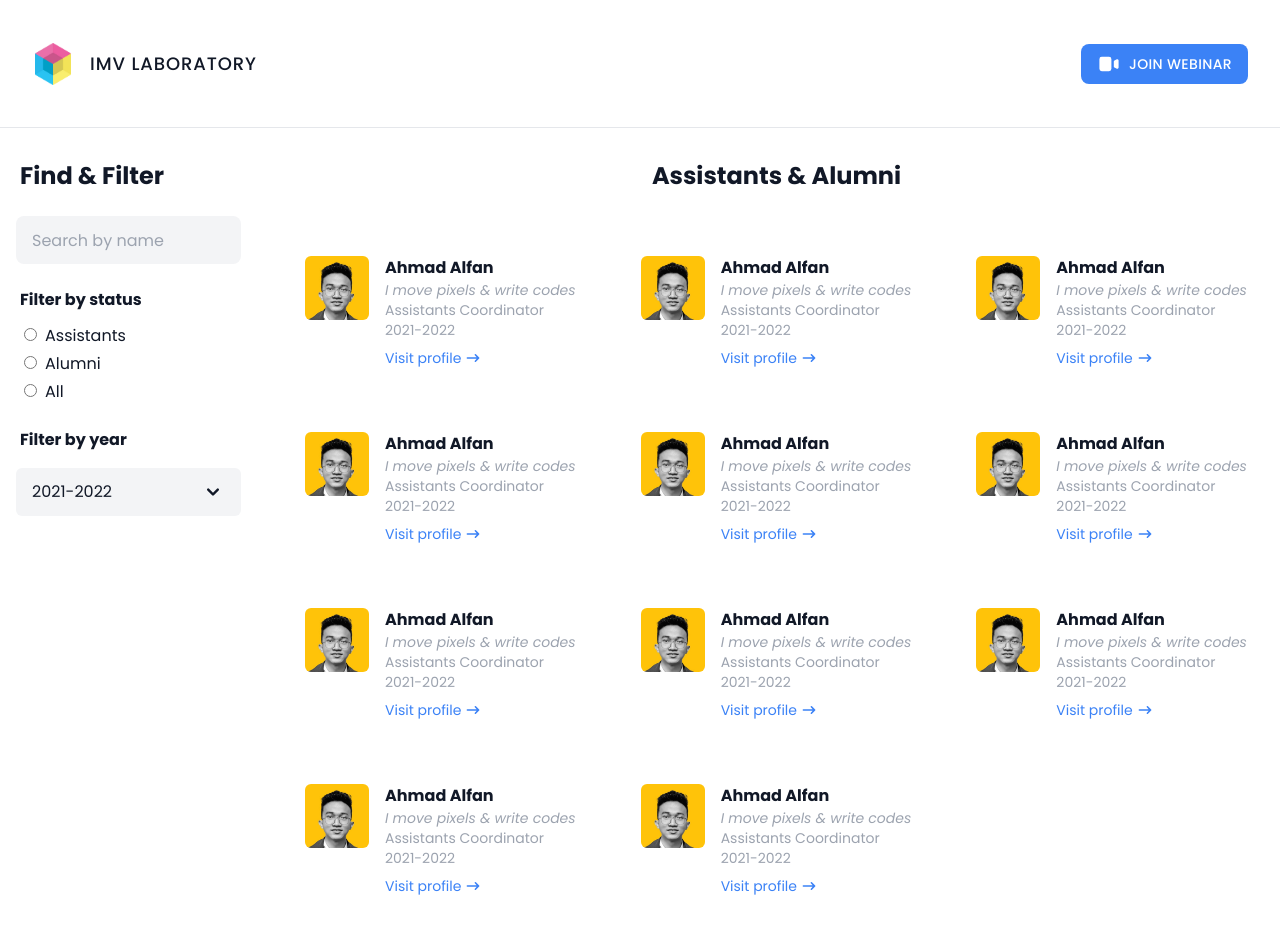
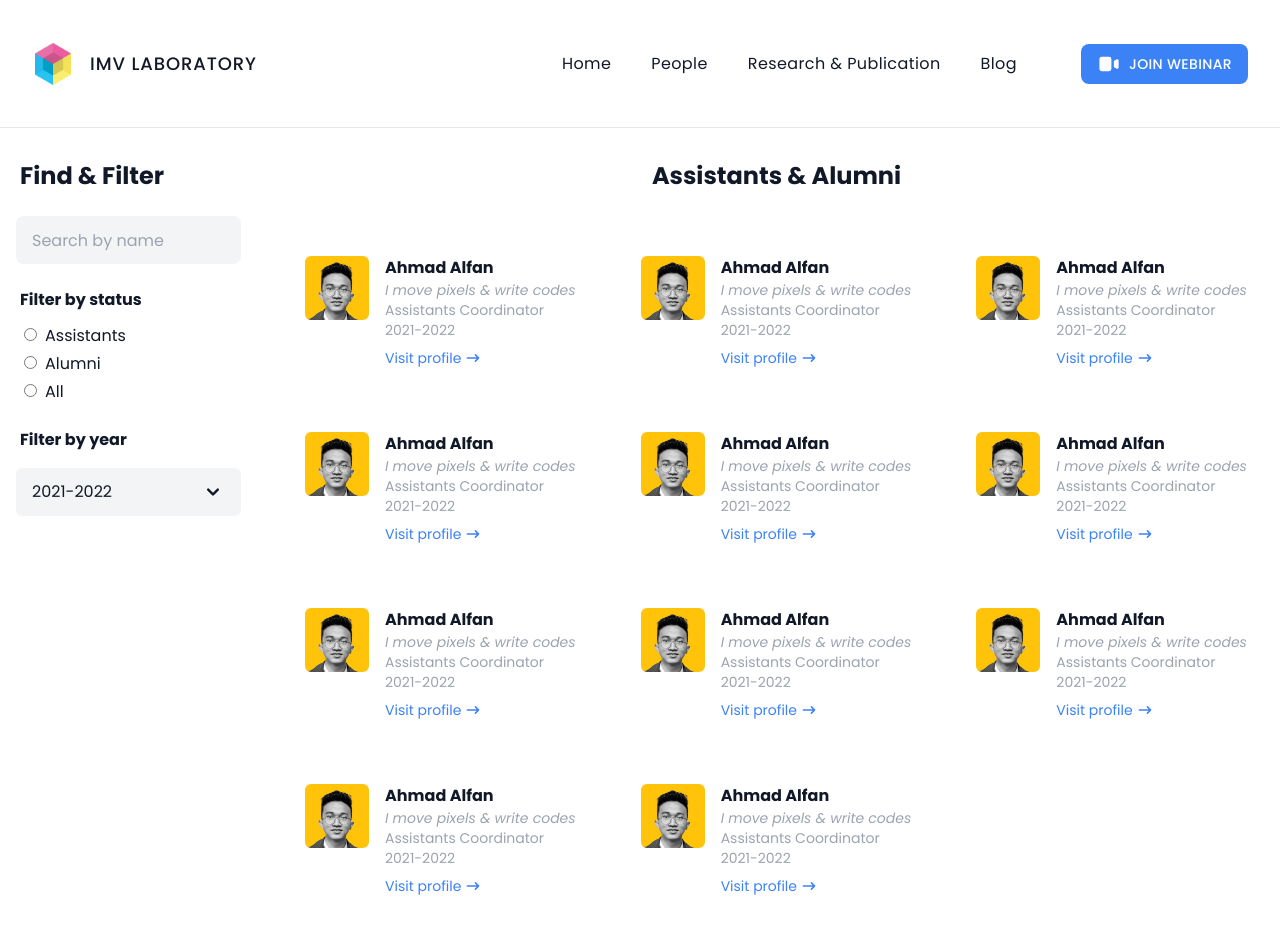
Before and after one commit to alfanme/IMV-Laboratory-Website, a Next.js app: page /assistant in a window 1280 px wide. Shown: the top 930 px of the page. Built offline with nearby package versions, Linux system fonts and the light colour scheme.

Commit message:
Activate navigation menus

```diff
--- a/components/Header.js
+++ b/components/Header.js
@@ -12,7 +12,7 @@ export default function Header() {
     return (
         <header className='sticky top-0 md:-top-12 z-50 flex justify-between items-center h-20 md:h-32 px-4 md:px-8 bg-white border-b border-gray-200'>
             <div className='sticky top-0 flex md:justify-between items-center h-20 w-full'>
-                {/* <button
+                <button
                     onClick={() => setShowMenu(prev => !prev)}
                     className='focus:outline-none block mr-4 md:hidden'>
                     {showMenu ? (
@@ -20,7 +20,7 @@ export default function Header() {
                     ) : (
                         <MenuIcon className='w-8 h-8' />
                     )}
-                </button> */}
+                </button>
                 <Image
                     src={Logo}
                     width={42}
@@ -31,7 +31,7 @@ export default function Header() {
                 <h1 className='hidden md:block mr-auto ml-4 text-lg font-medium tracking-wider uppercase'>
                     IMV Laboratory
                 </h1>
-                {/* <nav>
+                <nav>
                     <ul
                         className={`fixed top-20 left-0 bottom-0 ${
                             showMenu ? 'translate-x-0' : '-translate-x-full'
@@ -42,27 +42,22 @@ export default function Header() {
                             </Link>
                         </li>
                         <li onClick={() => setShowMenu(prev => !prev)}>
+                            <Link href='/people'>
+                                <a>People</a>
+                            </Link>
+                        </li>
+                        <li onClick={() => setShowMenu(prev => !prev)}>
+                            <Link href='/'>
+                                <a>Research & Publication</a>
+                            </Link>
+                        </li>
+                        <li onClick={() => setShowMenu(prev => !prev)}>
                             <Link href='/'>
                                 <a>Blog</a>
                             </Link>
                         </li>
-                        <li onClick={() => setShowMenu(prev => !prev)}>
-                            <Link href='/'>
-                                <a>About</a>
-                            </Link>
-                        </li>
-                        <li onClick={() => setShowMenu(prev => !prev)}>
-                            <Link href='/'>
-                                <a>Assistant</a>
-                            </Link>
-                        </li>
-                        <li onClick={() => setShowMenu(prev => !prev)}>
-                            <Link href='/'>
-                                <a>Research</a>
-                            </Link>
-                        </li>
                     </ul>
-                </nav> */}
+                </nav>
                 <button
                     onClick={() =>
                         (document.location.href =
```
